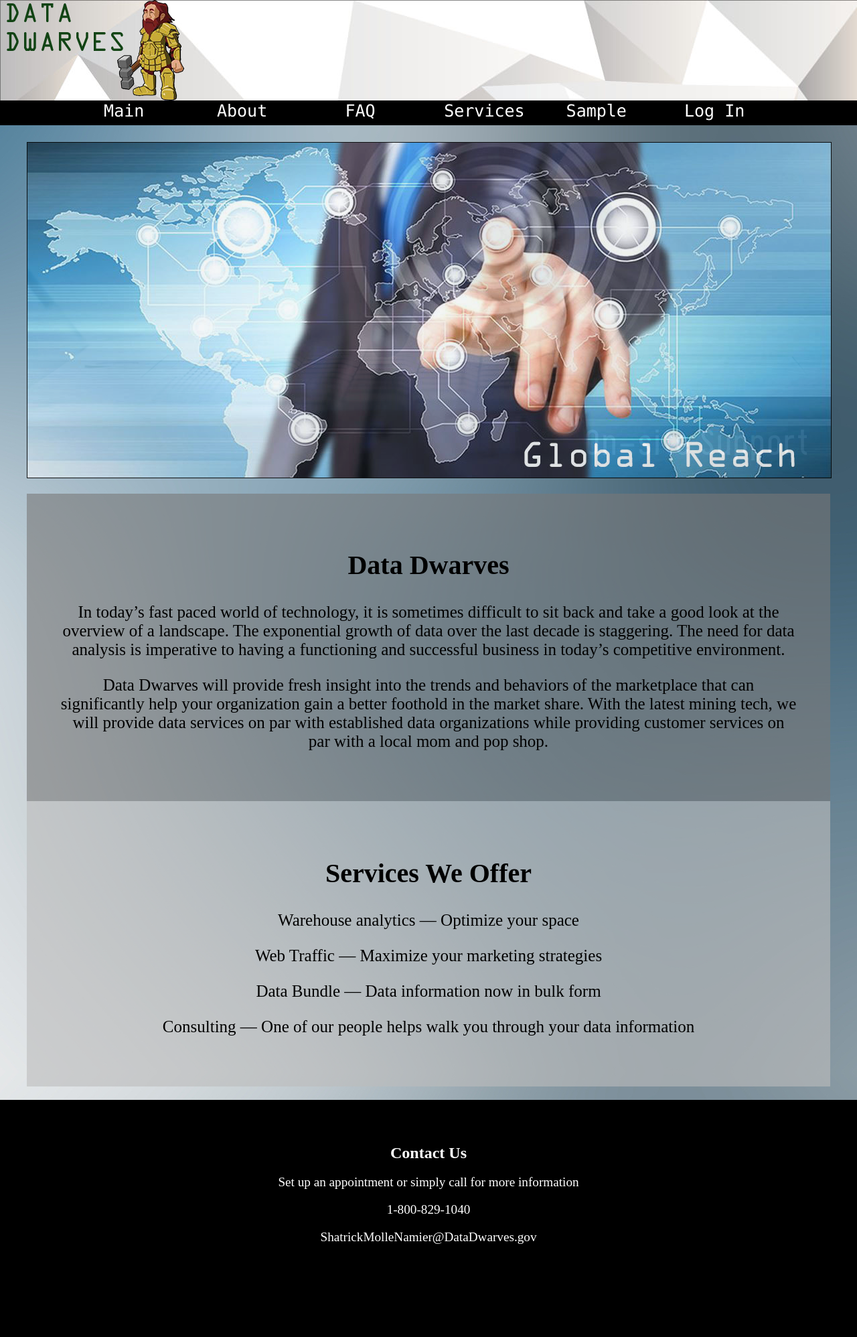
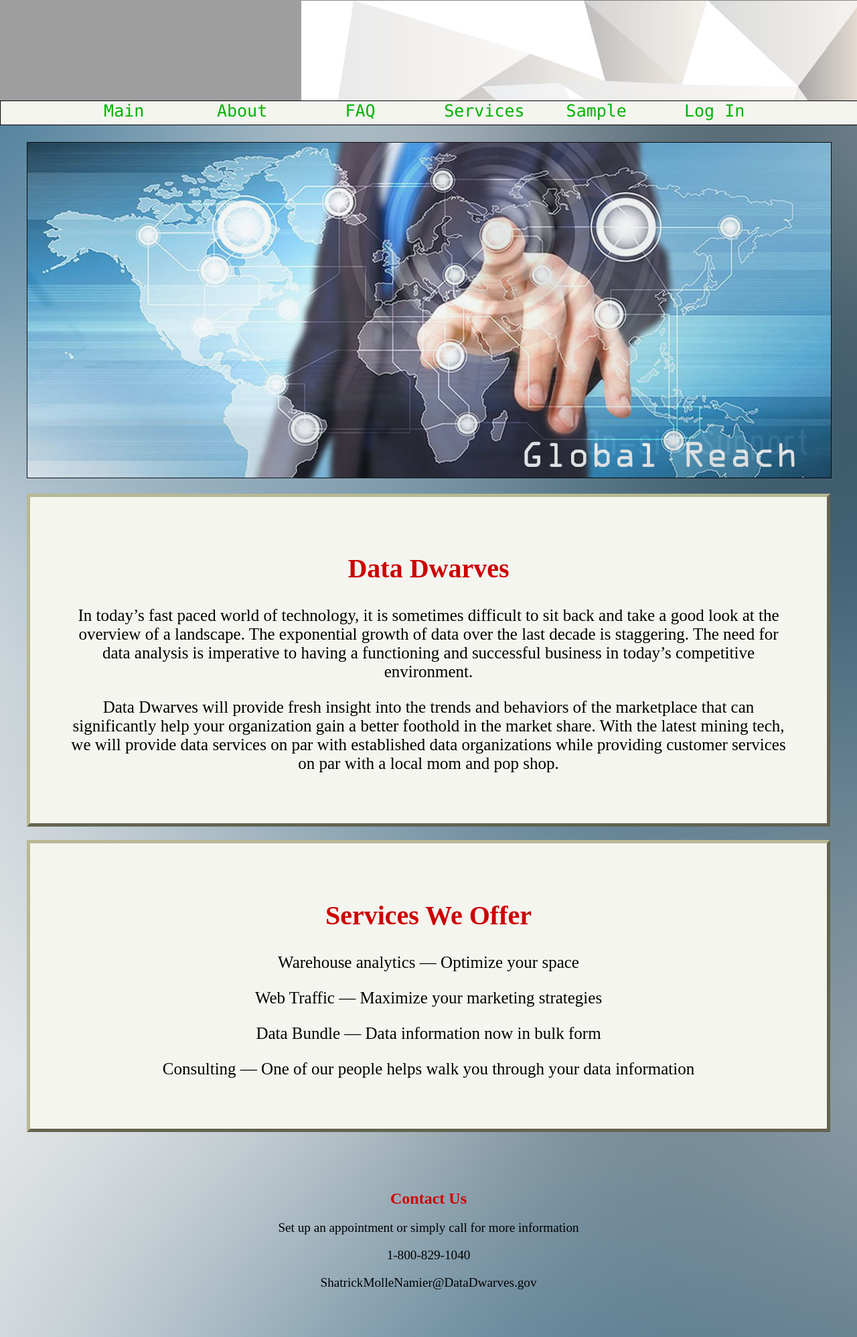
Before and after one commit to FireBeetles/full-php, a PHP site: page /cweb2101-consultingsite/ in a window 1280 px wide; the page is wider, and only the part inside the window is pictured. Shown: that part at 67% size. Before the commit the page ends 1857 px from the top of that part, so only its background shows below. Run offline with PHP 8.4, Linux system fonts and the light colour scheme; data that the repository does not hold is empty; grey boxes are pictures that could not be loaded.

Commit message:
Update core.css

```diff
--- a/styles/core.css
+++ b/styles/core.css
@@ -16,7 +16,7 @@ header nav {
 	display: block;
 	border: 1px solid black;
 	clear: both;
-	background-color: black;
+	background-color: #f5f5f0;
 }
 
 @font-face{
@@ -32,7 +32,7 @@ header nav ul {
 	width:100%;
 	font-family: DejaVuSansMono;
 	font-size: 25px;
-	color: white;
+	color: #00b300;
 
 }
 
@@ -67,7 +67,7 @@ header nav ul li a {
 #logo {
 	width: 450px;
 	height: 150px;
-	background-image: url(../images/logo.png);
+	background-image: url(../images/ddlogo.png);
 	display: inline-block;
 
 }
@@ -75,22 +75,22 @@ header nav ul li a {
 article {
 	width:1200px;
 	box-sizing: border-box;
+	border-style: outset;
+	border-color: #b8b894;
+	border-width: thick;
 	padding: 50px;
 	text-align: center;
 	margin: 0 auto;
+	margin-top: 20px;
+	background-color: #f5f5f0;
 }
 
-article:nth-child(odd) {
-	background-color:rgba(120,120,120,0.6)
-}
-
-article:nth-child(even) {
-	background-color:rgba(188,188,188,0.6);
-}
 
 
 h1{
 	font-size: 40px;
+	color: #cc0000;
+	text-align: center;
 }
 
 h2{
@@ -99,6 +99,7 @@ h2{
 
 p{
 	font-size:25px;
+	color: black;
 }
 
 footer h1{
@@ -117,7 +118,6 @@ footer{
 	padding: 50px;
 	text-align: center;
 	margin: 20px auto 0;
-	background-color: black;
 	color: white;
 }
 
```
